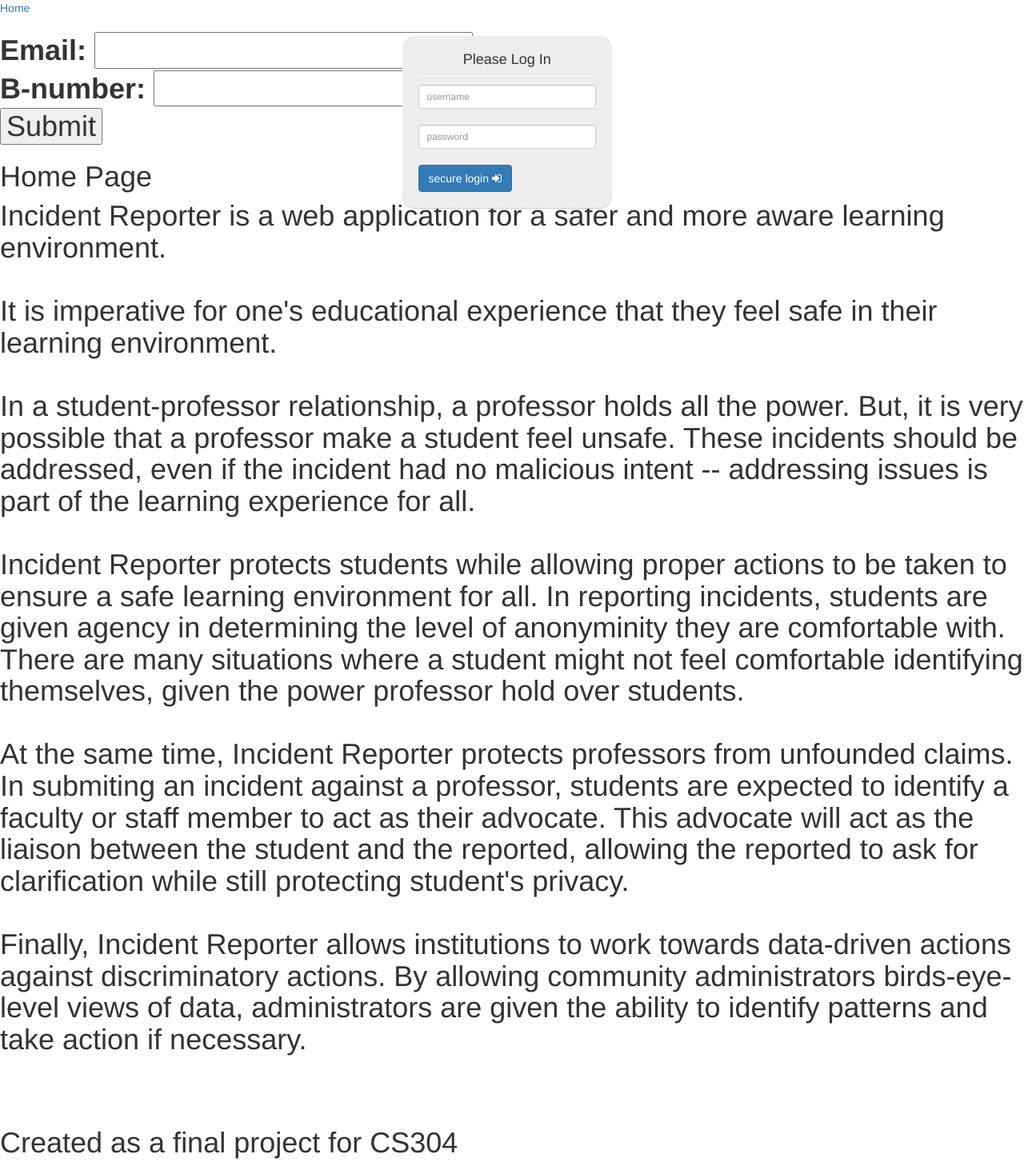
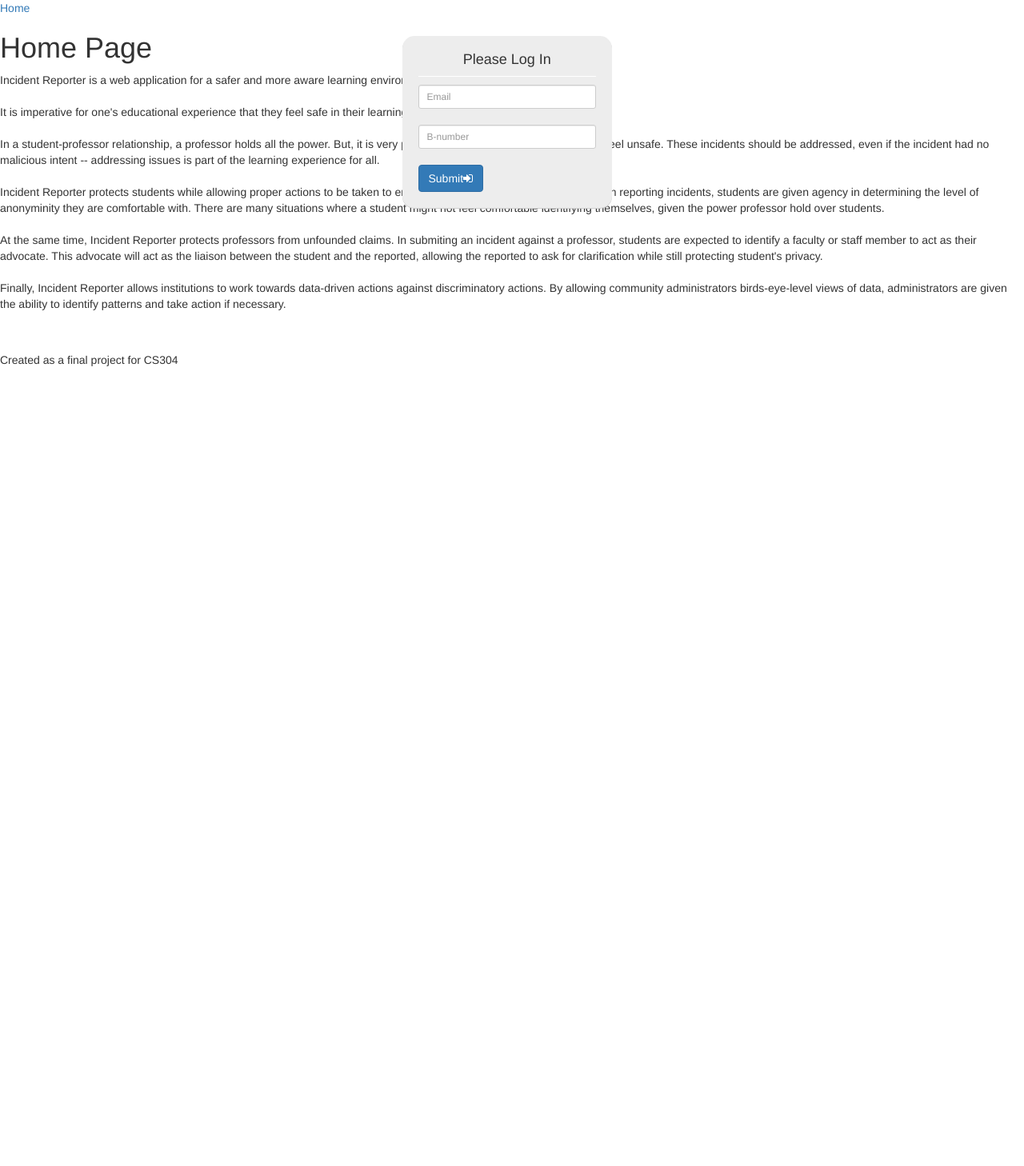
Before and after one commit to wellesley-cs304-sp19/semester-project-incidentreporter, a Flask app: page / in a window 1280 px wide. Shown: the whole page at 80% size. After the commit the page ends 458 px from the top, so only its background shows below. Run offline with Flask 2, Linux system fonts and the light colour scheme; some libraries are stand-ins or nearby versions.

Commit message:
boostrap works with my login form

```diff
--- a/app.py
+++ b/app.py
@@ -4,6 +4,7 @@ CS304 SP19 Final Project
 Julia Klugherz, Karina Lin, Katherine Gao
 
 This file contains the flask application in which our project runs.
+To run the project, type in 'python app.py' in the terminal.
 '''
 
 from flask import (Flask, url_for, render_template, request, redirect, flash, session, jsonify)
@@ -43,6 +44,8 @@ setUID() is a login route that
 @app.route('/setUID/', methods=['POST'])
 def setUID():
     if request.method == 'POST':
+        print(request.form)
+
         uid = request.form.get('user_id')
         # User attempts to log in without any credentials
         if uid == '':
--- a/templates/base.html
+++ b/templates/base.html
@@ -18,25 +18,31 @@
     <!--Pulling Awesome Font -->
 <link href="//maxcdn.bootstrapcdn.com/font-awesome/4.2.0/css/font-awesome.min.css" rel="stylesheet">
 
+        {% if userID %}
+You are logged in as user number {{ userID }}
+    {% else %}
 <div class="container">
     <div class="row">
         <div class="col-md-offset-5 col-md-3">
+        <form method="POST" id="form" action="/setUID/">
             <div class="form-login">
             <h4>Please Log In</h4>
-            <input type="text" id="userName" class="form-control input-sm chat-input" placeholder="username" />
+            <input type="text" id="email" name="email" class="form-control input-sm chat-input" placeholder="Email" />
             </br>
-            <input type="text" id="userPassword" class="form-control input-sm chat-input" placeholder="password" />
+            <input type="text" name="user_id" id="user_id" class="form-control input-sm chat-input" placeholder="B-number" />
             </br>
             <div class="wrapper">
+                </form>
             <span class="group-btn">
-                <a href="#" class="btn btn-primary btn-md">secure login <i class="fa fa-sign-in"></i></a>
+                <button id='loginbutton' type="submit" form="form" value="Submit" class="btn btn-primary btn-md">Submit<i class="fa fa-sign-in"></i></button>
             </span>
             </div>
             </div>
-
         </div>
     </div>
 </div>
+ {% endif %}
+
     {% else%}
     {% if userInfo.role == "student" %}
      ~ <a href = "{{url_for('studentInbox')}}">Incidents You've Reported</a>
@@ -66,23 +72,7 @@
 </p>
 
 
-<p>
-    <h1>
-        {% if userID %}
-        You are logged in as user number {{ userID }}
 
-    </h1>
-        {% else %}
-            <form method="POST" id="form" action="/setUID/">
-                <label for="user_id">Email: </label>
-                    <input type="text" name="email" id='email'><br>
-                <label for="user_id">B-number: </label>
-                    <input type="text" name="user_id" id='user_id'><br>
-            </form>
-
-            <button id='loginbutton' type="submit" form="form" value="Submit">Submit</button>
-        {% endif %}
-</p>
 
 <div class="form-body">
 {% block content %}
```
